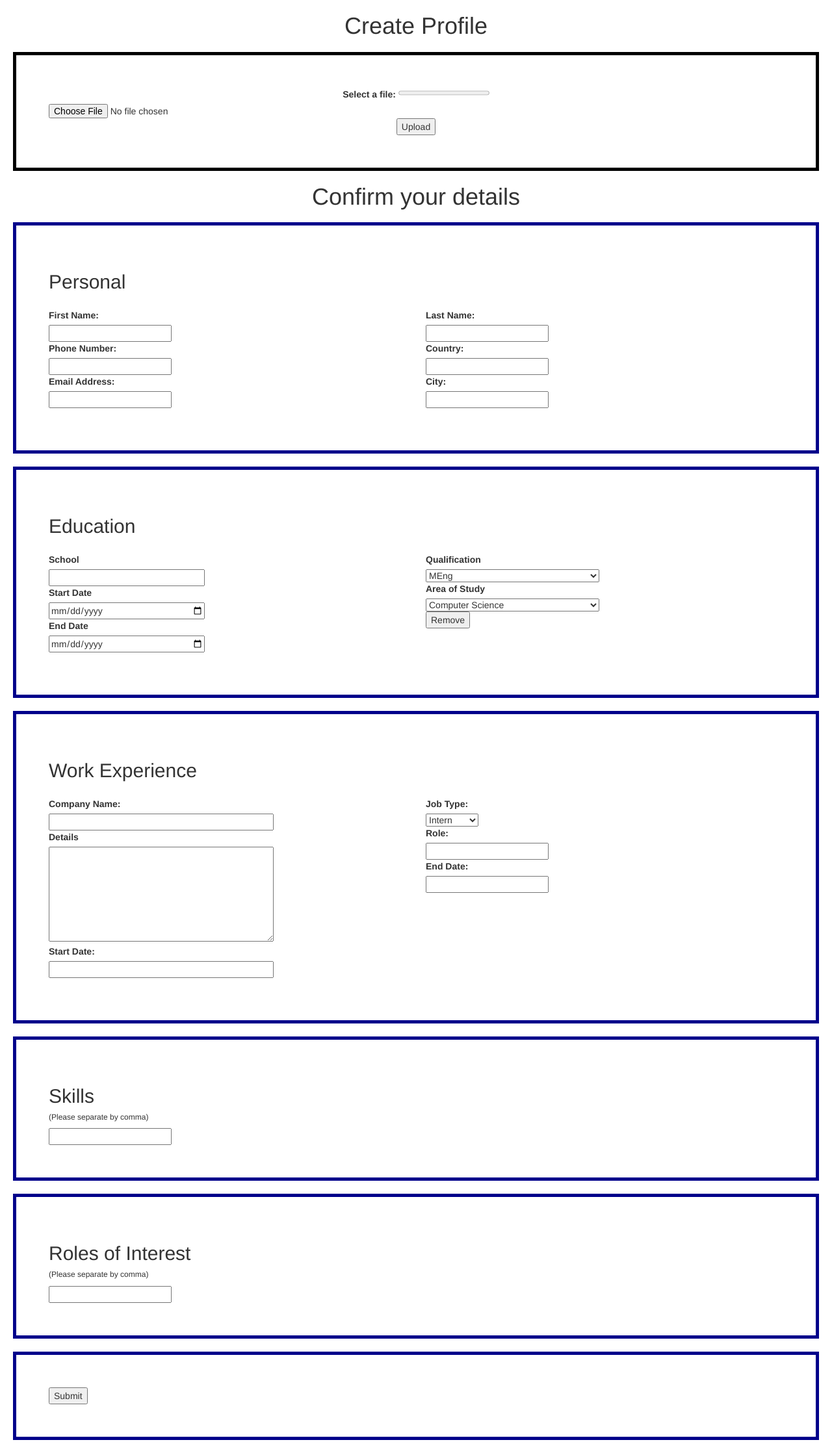
After one commit to teamthreebgngooglehackathon/backend, a Django app: page /createyourprofile/ in a window 1280 px wide. The commit adds this page. Shown: the whole page at 65% size. Run offline with Django 3.2, Linux system fonts and the light colour scheme; some libraries are stand-ins or nearby versions.

Commit message:
can add everything but CV

```diff
--- a/afremove_9/urls.py
+++ b/afremove_9/urls.py
@@ -27,5 +27,7 @@ urlpatterns = [
     path('push_education/',views.push_education, name="pusheducation"),
     path('post_push_education/', views.post_push_education, name="postpusheducation"),
     path('company_submit/',views.company_submit, name="company_submit"),
-    path('post_company_submit/',views.post_company_submit, name="post_company_submit")
+    path('post_company_submit/',views.post_company_submit, name="post_company_submit"),
+    path('createyourprofile/', views.createyourprofile, name="createyourprofile"),
+    path('postcreateyourprofile/', views.postcreateyourprofile, name="postcreateyourprofile")
 ]
--- a/afremove_9/views.py
+++ b/afremove_9/views.py
@@ -133,3 +133,50 @@ def post_company_submit(request):
     # data = {"company_name":company_name, "industry"}
 
     return render(request, "signIn.html")
+
+def createyourprofile(request):
+    return render(request, "createyourprofile_1.html")
+
+def postcreateyourprofile(request):
+    # education_value = ["Education"]
+    # education_key = ["Education"]
+    # work_experience_value = ["Work Experience"]
+    # work_experience_key = ["Work Experience"]
+
+    # school = request.POST.get("school")
+    # education_value.append(school)
+    # education_key.append("school")
+    #
+    # qualification = request.POST.get
+
+    idtoken = request.session['uid']
+    user_ = autho.get_account_info(idtoken)
+    hello_user = user_['users'][0]['localId']
+
+    cv_data = {"cv":request.POST.get("url")}
+    db.child('Candidates').child(hello_user).child("CV").set(cv_data)
+
+    education = ["Education","school", "qualification", "field", "educationstartdate","educationenddate"]
+    work_experience = ["Work Experience","company_name", "details", "role", "startdateworkexperience", "enddateworkexperience"]
+
+    edu_work = [education, work_experience]
+
+
+    for factor_list in edu_work:
+        data = {}
+        for i in range(1, len(factor_list)):
+            ele = factor_list[i]
+            ele_data = request.POST.get(ele)
+            data[ele] = ele_data
+        db.child('Candidates').child(hello_user).child(factor_list[0]).set(data)
+
+    skills = request.POST.get('skillstext')
+    roles = request.POST.get('rolestext')
+
+    data_skills = {'skills':skills}
+    data_roles = {'roles':roles}
+
+    db.child('Candidates').child(hello_user).child('Skills').set(data_skills)
+    db.child('Candidates').child(hello_user).child('Roles').set(data_roles)
+
+    return render(request,"welcome.html")
--- /dev/null
+++ b/templates/createyourprofile_1.html
@@ -0,0 +1,350 @@
+<!DOCTYPE html>
+<html lang="en">
+<html>
+<head>
+    <link rel="stylesheet" href="https://maxcdn.bootstrapcdn.com/bootstrap/3.3.7/css/bootstrap.min.css"
+          integrity="sha384-BVYiiSIFeK1dGmJRAkycuHAHRg32OmUcww7on3RYdg4Va+PmSTsz/K68vbdEjh4u" crossorigin="anonymous">
+    <meta charset="utf-8"/>
+    <meta name="viewport" content="width=device-width, initial-scale=1">
+    <title>Create Profile</title>
+    <link rel="stylesheet" href="testing.css"/>
+    <style>
+        h1 {
+            text-align: center;
+        }
+
+        * {
+            box-sizing: border-box;
+        }
+
+        body {
+            margin: 0;
+        }
+        .myDiv {
+  border: 5px solid darkblue;
+padding: 50px;
+            margin: 20px;
+            position: relative;
+
+}
+        .cvInput {
+            text-align: center;
+  border: 5px solid black;
+padding: 50px;
+            margin: 20px;
+            position: relative;
+
+}
+
+        /* Style the header */
+        .header {
+            background-color: #f1f1f1;
+            padding: 20px;
+            text-align: center;
+        }
+
+        /* Style the top navigation bar */
+        .topnav {
+            overflow: hidden;
+            background-color: #333;
+        }
+
+        /* Style the topnav links */
+        .topnav a {
+            float: left;
+            display: block;
+            color: #f2f2f2;
+            text-align: center;
+            padding: 14px 16px;
+            text-decoration: none;
+        }
+
+        /* Change color on hover */
+        .topnav a:hover {
+            background-color: #ddd;
+            color: black;
+        }
+
+        /* Create three equal columns that floats next to each other */
+        .column {
+            float: left;
+            width: 50%;
+            padding: 15px;
+        }
+
+        /* Clear floats after the columns */
+        .row:after {
+            content: "";
+            display: table;
+            clear: both;
+        }
+
+        /* Responsive layout - makes the three columns stack on top of each other instead of next to each other */
+        @media screen and (max-width: 600px) {
+            .column {
+                width: 100%;
+            }
+        }
+    </style>
+    <script src="https://www.gstatic.com/firebasejs/3.7.4/firebase.js"></script>
+    <script>
+      // Initialize Firebase
+      var config = {
+        apiKey: "AIzaSyBxJTyBRe7bVkT_HaB6fHNxDc13mK-U8F8",
+        authDomain: "afremote-a775b.firebaseapp.com",
+        databaseURL: "https://afremote-a775b-default-rtdb.europe-west1.firebasedatabase.app",
+        projectId: "afremote-a775b",
+        storageBucket: "afremote-a775b.appspot.com",
+        messagingSenderId: "261676390679",
+      };
+      firebase.initializeApp(config);
+      //-------------------------------------
+      function uploadimage() {
+          var uploader = document.getElementById('uploader');
+          var fileButton = document.getElementById('fileButton');
+          fileButton.addEventListener('change', function(e){
+          var file = e.target.files[0];
+          var storageRef = firebase.storage().ref('applications/'+file.name);
+          var task = storageRef.put(file);
+          task.on('state_changed', function progress(snapshot) {
+              uploader.value = (snapshot.bytesTransferred / snapshot.totalBytes) * 100;
+
+          }, function error(err) {
+
+
+          },function complete() {
+              document.getElementById("url").value =task.snapshot.download
+              alert("file uploaded successfully")
+          });
+        });
+    }
+
+
+
+    </script>
+</head>
+<body>
+
+<form action="/postcreateyourprofile/" method="post">
+{% csrf_token %}
+<h1>Create Profile</h1>
+
+<div class="cvInput">
+    <label for="file">Select a file:</label>
+    <input type="hidden" name="url" id="url">
+    <progress id="uploader" value="0" max="100">0%</progress>
+    <input type="file" id="fileButton" value="upload"/>
+    <button type="button" onclick="
+    uploadimage();">Upload</button>
+</div>
+<h1>Confirm your details</h1>
+
+
+<div class="myDiv">
+    <h2>Personal</h2>
+
+    <div class="row">
+        <div class="column">
+            <table border="0" cellpadding="5" cellspacing="0">
+                <tr>
+                    <td colspan="2">
+                        <label for="firstName"><b>First Name:</b></label><br/>
+                        <input name="firstName" type="text" maxlength="100" style="width:100%;max-width: 535px"/>
+                    </td>
+                </tr>
+                <tr>
+                    <td colspan="2">
+                        <label for="number"><b>Phone Number:</b></label><br/>
+                        <input name="number" type="text" maxlength="100" style="width:100%;max-width: 535px"/>
+                    </td>
+                </tr>
+                <tr>
+                    <td colspan="2">
+                        <label for="email"><b>Email Address:</b></label><br/>
+                        <input name="email" type="text" maxlength="100" style="width:100%;max-width: 535px"/>
+                    </td>
+                </tr>
+            </table>
+        </div>
+
+        <div class="column">
+            <table border="0" cellpadding="5" cellspacing="0">
+
+                <tr>
+                    <td colspan="2">
+                        <label for="lastName"><b>Last Name:</b></label><br/>
+                        <input name="lastName" type="text" maxlength="100" style="width:100%;max-width: 535px"/>
+                    </td>
+                </tr>
+                <tr>
+                    <td colspan="2">
+                        <label for="country"><b>Country:</b></label><br/>
+                        <input name="country" type="text" maxlength="100" style="width:100%;max-width: 535px"/>
+                    </td>
+                </tr>
+                <tr>
+                    <td colspan="2">
+                        <label for="city"><b>City:</b></label><br/>
+                        <input name="city" type="text" maxlength="100" style="width:100%;max-width: 535px"/>
+                    </td>
+                </tr>
+                <tr>
+                    <td colspan="2">
+            </table>
+        </div>
+
+    </div>
+
+</div>
+
+<div class="myDiv">
+
+    <h2>Education</h2>
+
+    <div class="row">
+        <div class="column">
+            <table border="0" cellpadding="5" cellspacing="0">
+                <tr>
+                    <td colspan="2">
+                        <label>School</label>
+                        <input type="text" name="school" maxlength="100" style="width:100%;max-width: 535px">
+                    </td>
+                </tr>
+                <tr>
+                    <td colspan="2">
+                        <label for="educationstartdate">Start Date</label>
+                        <input type="date" name="educationstartdate" id="educationstartdate" maxlength="100"
+                               style="width:100%;max-width: 535px">
+                    </td>
+                </tr>
+                <tr>
+                    <td colspan="2">
+                        <label for="educationenddate">End Date</label>
+                        <input type="date" name="educationenddate" id="educationenddate" maxlength="100"
+                               style="width:100%;max-width: 535px">
+                    </td>
+                </tr>
+                <tr>
+                    <td colspan="2">
+            </table>
+
+        </div>
+
+        <div class="column">
+            <table border="0" cellpadding="5" cellspacing="0">
+                <tr>
+                    <td colspan="2">
+                        <label>Qualification</label>
+                        <select id="qualification" name="qualification" maxlength="100"
+                                style="width:100%;max-width: 535px">
+                            <option value="MEng">MEng</option>
+                            <option value="bsc">BSc</option>
+                            <option value="msc">MSc</option>
+                        </select>
+
+                    </td>
+                </tr>
+                <tr>
+                    <td colspan="2">
+                        <label>Area of Study</label>
+                        <label for="field"></label><select id="field" name="field" maxlength="100"
+                                                           style="width:100%;max-width: 535px">
+                        <option value="cs">Computer Science</option>
+                        <option value="meche">Mechanical Engineering</option>
+                        <option value="fian">Finance</option>
+                        <option value="math">Mathematics</option>
+                    </select>
+                    </td>
+                </tr>
+                <tr>
+                    <td colspan="2">
+                        <button type="button">Remove</button>
+                    </td>
+                </tr>
+            </table>
+
+        </div>
+    </div>
+
+</div>
+    <div class="myDiv">
+        <h2>Work Experience</h2>
+        <div class="row">
+            <div class="column">
+                <table border="0" cellpadding="5" cellspacing="0">
+                    <tr>
+                        <td colspan="2">
+                            <label for="CompanyName"><b>Company Name:</b></label><br/>
+                            <input name="companyname" type="text" maxlength="100"
+                                   style="width:100%;max-width: 535px"/>
+                        </td>
+                    </tr>
+                    <tr>
+                        <td colspan="2">
+                            <label for="details"><b>Details</b></label><br/>
+                            <textarea name="details" rows="7" cols="40"
+                                      style="width:100%;max-width: 535px"></textarea>
+                        </td>
+                    </tr>
+                    <tr>
+                        <td colspan="2">
+                            <label for="startdateworkexperience"><b>Start Date:</b></label><br/>
+                            <input name="startdateworkexperience" id="startdateworkexperience" type="text" maxlength="100"
+                                   style="width:100%;max-width: 535px"/>
+                        </td>
+                    </tr>
+
+                </table>
+            </div>
+            <div class="column">
+                <table border="0" cellpadding="5" cellspacing="0">
+
+                    <tr>
+                        <td colspan="2">
+                            <label for="jobType"><b>Job Type:</b></label><br/>
+                            <label for="field"></label><select id="experience" name="jobType">
+                            <option value="intern">Intern</option>
+                            <option value="graduate">Graduate</option>
+                            <option value="fullTime">Full-Time</option>
+                        </select>
+                        </td>
+                    </tr>
+                    <tr>
+                        <td colspan="2">
+                            <label for="role"><b>Role:</b></label><br/>
+                            <input name="role" type="text" maxlength="100" style="width:100%;max-width: 535px"/>
+                        </td>
+                    </tr>
+                    <tr>
+                        <td colspan="2">
+                            <label for="enddateworkexperience"><b>End Date:</b></label><br/>
+                            <input name="enddateworkexperience" id="enddateworkexperience" type="text" maxlength="100" style="width:100%;max-width: 535px"/>
+                        </td>
+                    </tr>
+
+                    <td colspan="2">
+                </table>
+            </div>
+        </div>
+
+
+    </div>
+    <div class="myDiv">
+        <h2>Skills</h2>
+        <h6>(Please separate by comma)</h6>
+        <input type="text" name="skillstext"/>
+    </div>
+
+    <div class="myDiv">
+        <h2>Roles of Interest</h2>
+        <h6>(Please separate by comma)</h6>
+        <input type="text" name="rolestext" id="outputText"/>
+    </div>
+
+    <div class="myDiv">
+        <input type="submit" value="Submit">
+    </div>
+
+</form>
+</body>
+</html>
--- a/templates/welcome.html
+++ b/templates/welcome.html
@@ -25,7 +25,7 @@
 
     <br><br>
 
-    <button type="button" onclick="location.href='{% url 'pusheducation' %}'">Education</button>
+    <button type="button" onclick="location.href='{% url 'createyourprofile' %}'">Edit profile</button>
 
 
 
```
